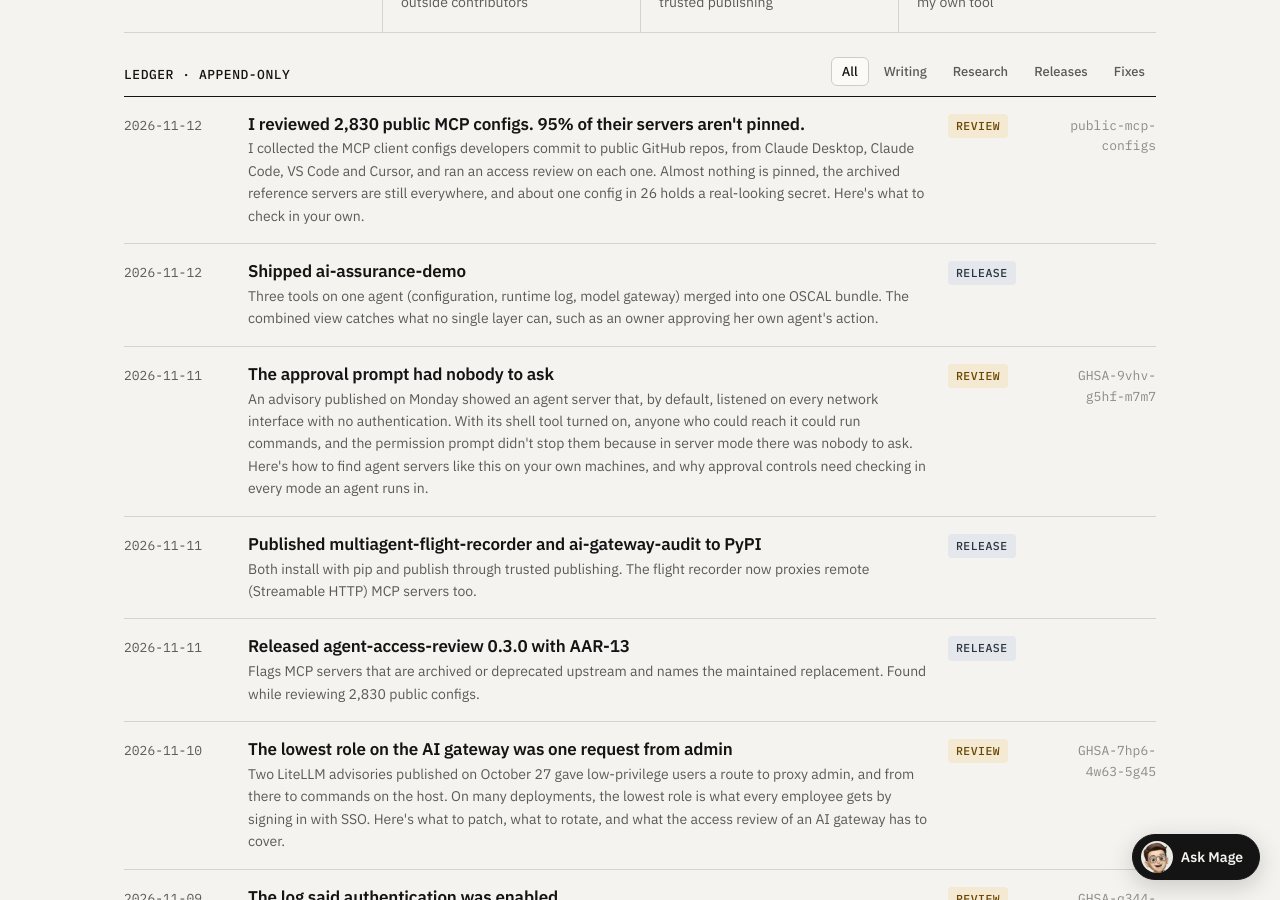
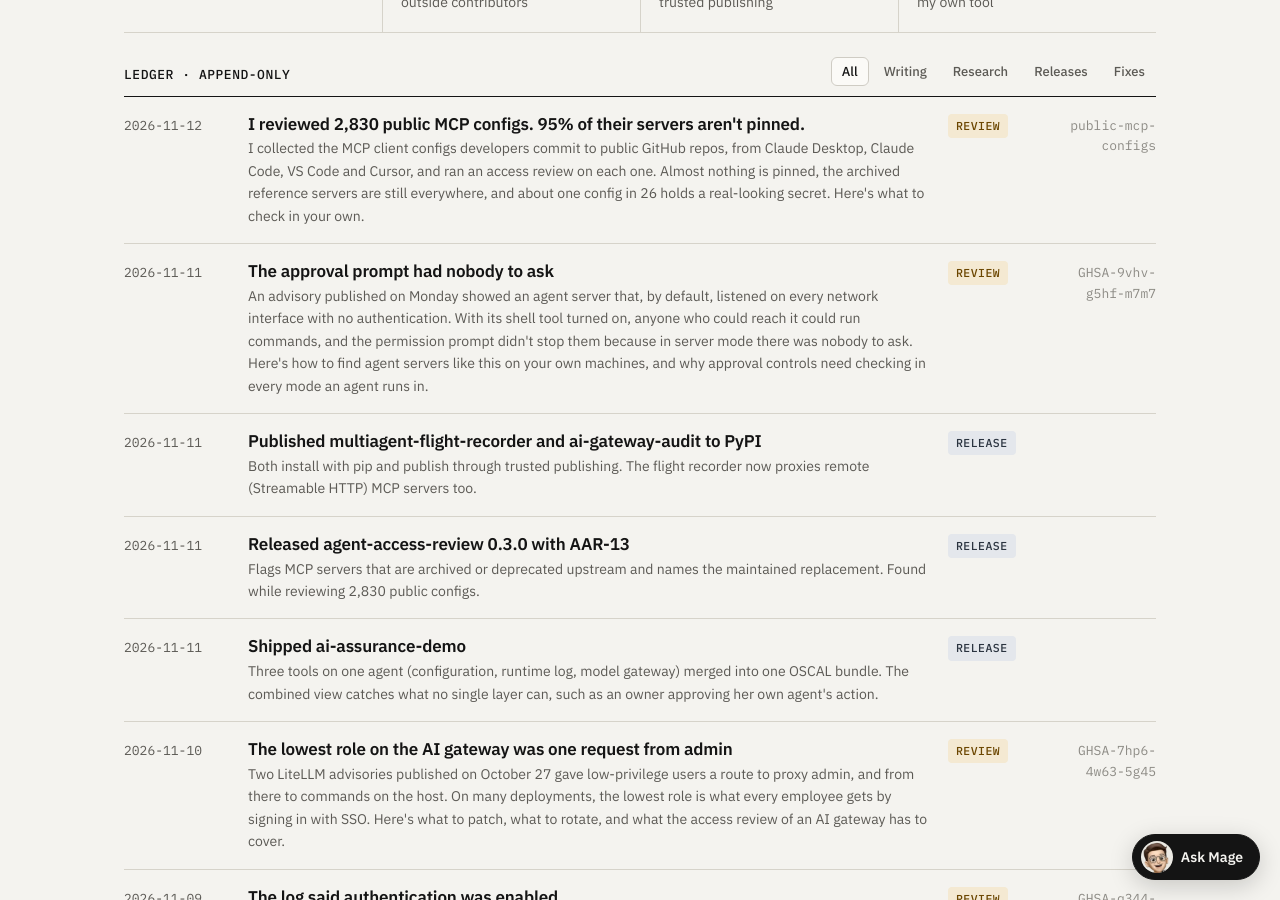
Before and after one commit to Mihirajmera/Mihirajmera.github.io, a Jekyll site: the page built from index.html, in a window 1280 px wide and 900 px high, scrolled down 2566 px. Built offline with Jekyll 4.4.1, drawn with Linux system fonts in a browser that asks for light colours; a script that is not in the unit is left out.

Commit message:
Ledger: demo shipped Nov 11
Co-Authored-By: Claude Opus 5.5 <noreply@anthropic.com>

```diff
--- a/_data/ledger.yml
+++ b/_data/ledger.yml
@@ -1,6 +1,6 @@
 # Ledger entries that aren't blog posts (posts are added automatically).
 # status: block | review | fixed | release | note. kind (for filters): research | release | fix | writing.
-- date: 2026-11-12
+- date: 2026-11-11
   title: Shipped ai-assurance-demo
   summary: Three tools on one agent (configuration, runtime log, model gateway) merged into one OSCAL bundle. The combined view catches what no single layer can, such as an owner approving her own agent's action.
   url: https://github.com/Mihirajmera/ai-assurance-demo
```
